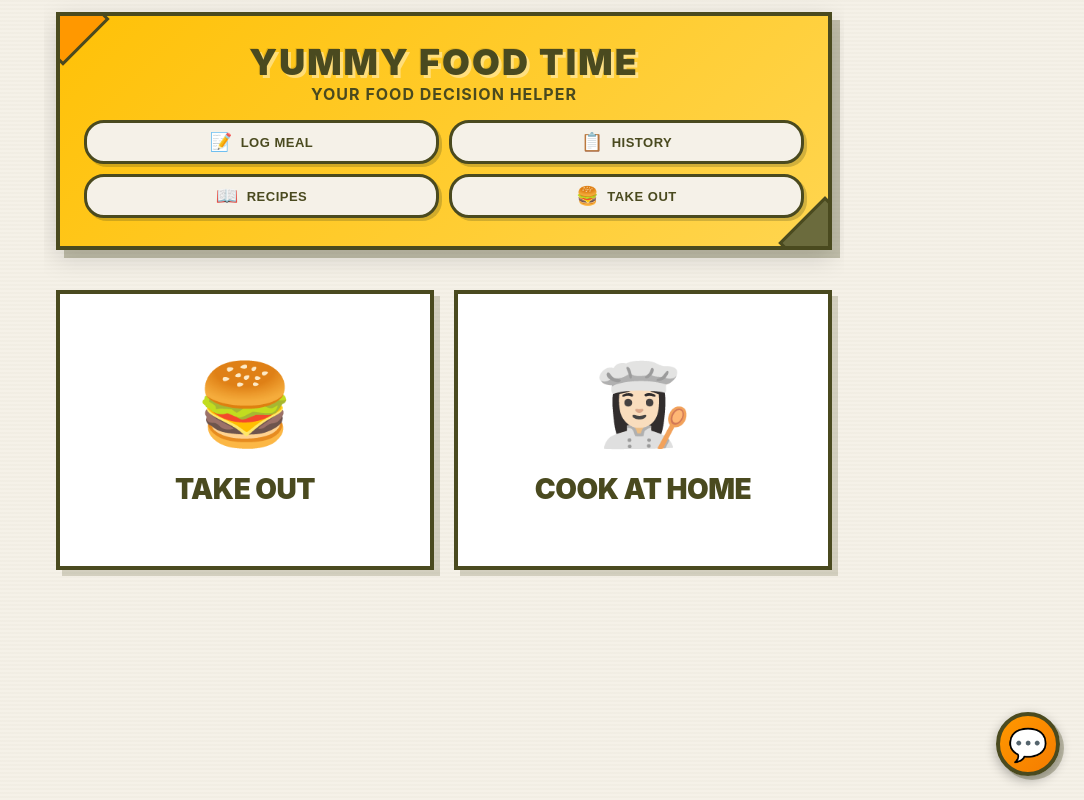
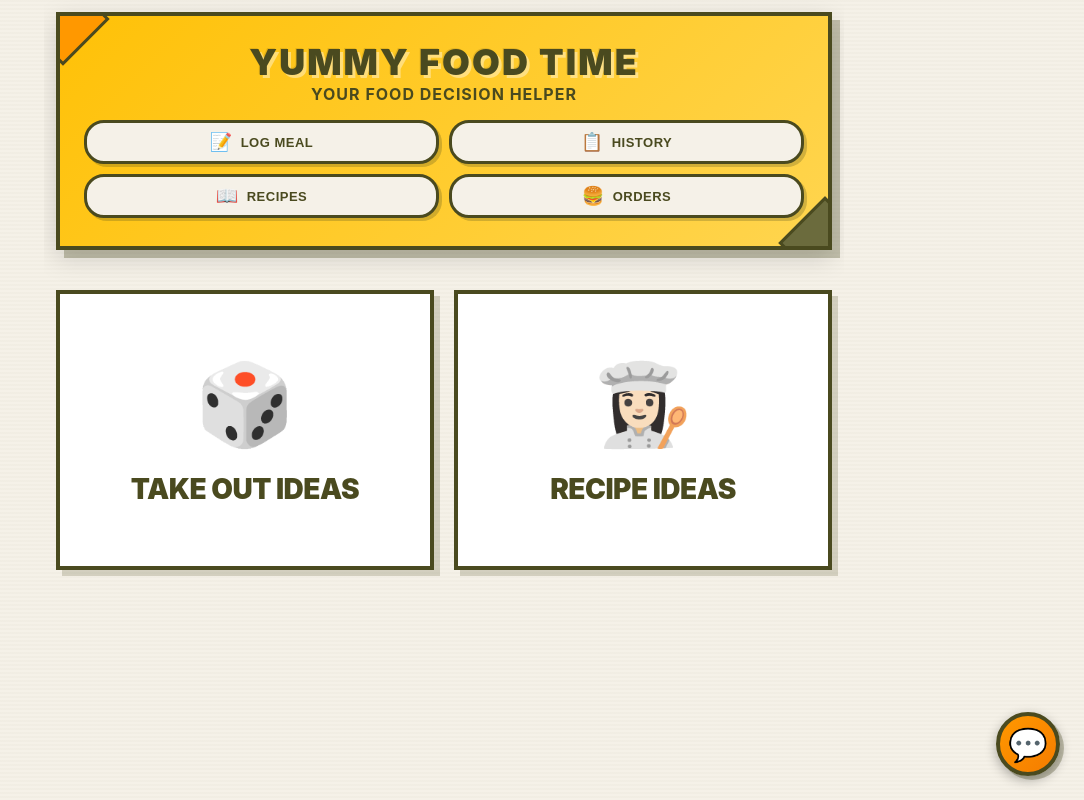
Before and after one commit to collinkriz/yummy-food-time-v2, a website: page public/index.html in a window 1280 px wide. Shown: the whole page, without its empty margins (196-1280 px from the left). Drawn offline with Linux system fonts and the light colour scheme.

Commit message:
Add files via upload

```diff
--- a/public/index.html
+++ b/public/index.html
@@ -1426,7 +1426,7 @@
                 <button class="top-btn" onclick="showLogMeal()"><span class="icon">📝</span> Log Meal</button>
                 <button class="top-btn" onclick="showMealHistory()"><span class="icon">📋</span> History</button>
                 <button class="top-btn" onclick="showRecipeList()"><span class="icon">📖</span> Recipes</button>
-                <button class="top-btn" onclick="selectChoice('takeout')"><span class="icon">🍔</span> Take Out</button>
+                <button class="top-btn" onclick="showOrders()"><span class="icon">🍔</span> Orders</button>
             </div>
         </div>
 
@@ -1434,12 +1434,12 @@
         <div id="homeView" class="view active">
             <div class="choice-cards">
                 <div class="choice-card" onclick="selectChoice('takeout')">
-                    <div class="choice-icon">🍔</div>
-                    <div class="choice-title">Take Out</div>
+                    <div class="choice-icon">🎲</div>
+                    <div class="choice-title">Take Out Ideas</div>
                 </div>
                 <div class="choice-card" onclick="selectChoice('cooking')">
                     <div class="choice-icon">👩🏻‍🍳</div>
-                    <div class="choice-title">Cook at Home</div>
+                    <div class="choice-title">Recipe Ideas</div>
                 </div>
             </div>
         </div>
@@ -2673,6 +2673,11 @@
             showView('logMealView');
         }
 
+        function showOrders() {
+            showView('ordersView');
+            loadOrders();
+        }
+
         function showHistory() {
             showView('ordersView');
             loadOrders();
@@ -2680,7 +2685,7 @@
 
         async function showMealHistory() {
             showView('mealHistoryView');
-            loadMealHistory();
+            await loadMealHistory();
         }
 
         function showRecipeListForLogging() {
```
